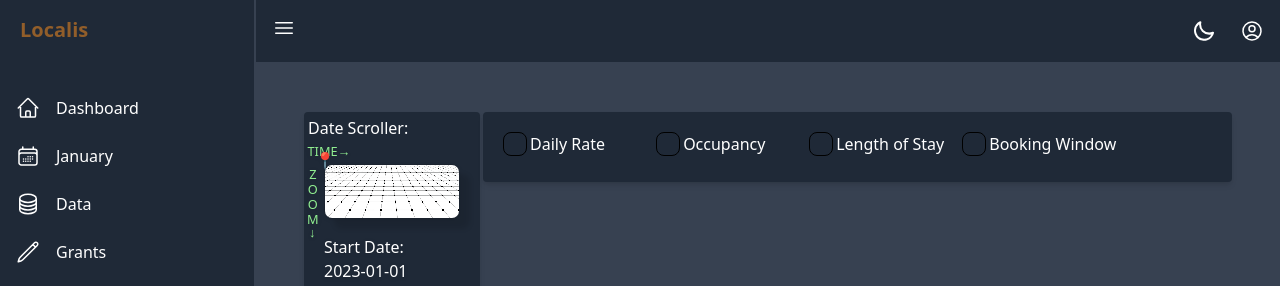
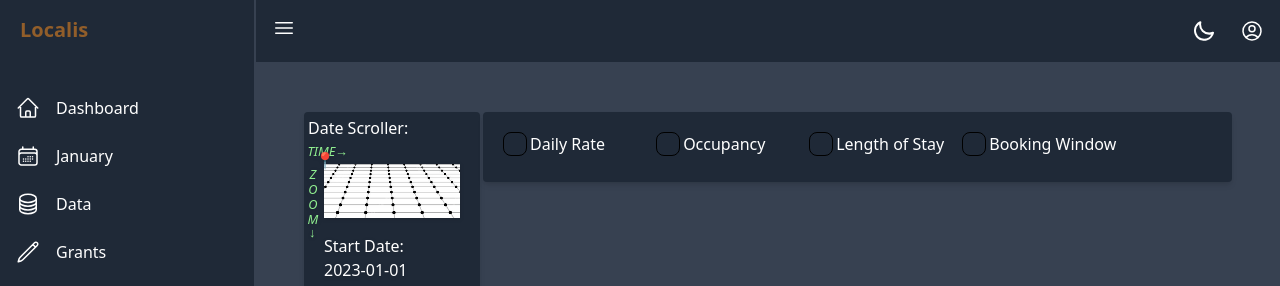
Before and after one commit to campbellm92/data-visualisation-capstone, a React (Vite) app in the folder client/: page /welcome in a window 1280 px wide. Shown: the top 286 px of the page. Built offline with nearby package versions, Linux system fonts and the light colour scheme; no server answers; sample sign-in values are in the browser's storage.

Commit message:
Sorted DateScroller resolution scaling and dropped rounded corners for accuracy of selection

```diff
--- a/client/src/api/hooks/useWindowWidthResize.jsx
+++ b/client/src/api/hooks/useWindowWidthResize.jsx
@@ -13,7 +13,7 @@ export const useWindowWidthResize = () => {
       return () => {
         window.removeEventListener("resize", listener);
       };
-    }, []);
+    }, [window.innerWidth]);
 
     return {
       width
--- a/client/src/components/layout/LLMResponse.jsx
+++ b/client/src/components/layout/LLMResponse.jsx
@@ -1,7 +1,7 @@
 import React from "react";
 import ReactMarkdown from "react-markdown";
 import remarkGfm from "remark-gfm";
-import aiwatermark from "../../images/aiwatermark.png";
+import aiwatermark from "../../images/aiwatermark.png"; //icons8-ai.gif";//aiwatermark.png";
 
 
 const LLMResponse = ({ content }) => {
--- a/client/src/components/ui/DateScroller.jsx
+++ b/client/src/components/ui/DateScroller.jsx
@@ -26,18 +26,16 @@ function DateScroller ({
     image.src = backgroundImage;
 
     image.onload = () => {
-      canvas.width = image.width;
-      canvas.height = image.height;
-      context.drawImage(image, 0, 0);
+      const canvas = canvasRef.current;
+      const rect = canvas.getBoundingClientRect();
+
+      let scale =  rect.width / 500.0;
+      canvas.width = image.width * scale;
+      canvas.height = image.height * scale;
+      context.drawImage(image, -((image.width - canvas.width) / 2.0), 0);
     };
 
-    // canvas.style.touchAction = "none";
-    // canvas.addEventListener("dragstart", (e) => e.preventDefault());
-
-    // return () => {
-    //   canvas.removeEventListener("dragstart", (e) => e.preventDefault());
-    // };
-  }, []);
+ }, [width]);
 
 
   function handleMouseDown(event) {
@@ -106,7 +104,7 @@ function DateScroller ({
       <div className="horizontal-text">TIME&rarr;</div>
       <div className="vertical-text">ZOOM&darr;</div>
       <div className="dateScrollerCursor" style={translate(coords)}>📍</div>
-      <canvas className="box-drop-shadow dateScroller"
+      <canvas className="dateScroller"
         ref={canvasRef} onMouseDown={handleMouseDown} onMouseMove={handleMouseMove} onMouseUp={handleMouseUp} onMouseLeave={handleMouseUp}
         onTouchStart={handleTouchStart} onTouchMove={handleTouchMove} onTouchEnd={handleTouchEnd}
       ></canvas>
--- a/client/src/index.css
+++ b/client/src/index.css
@@ -87,6 +87,7 @@
   left: -0.2em;
   padding: 2px;
   border-radius: 5px;
+  font-style: italic;
   pointer-events: none;
 }
 
@@ -99,6 +100,7 @@
   left: -0.5em;
   padding: 1px;
   letter-spacing: -3px;
+  font-style: italic;
   border-radius: 5px;
   pointer-events: none;
 }
```
